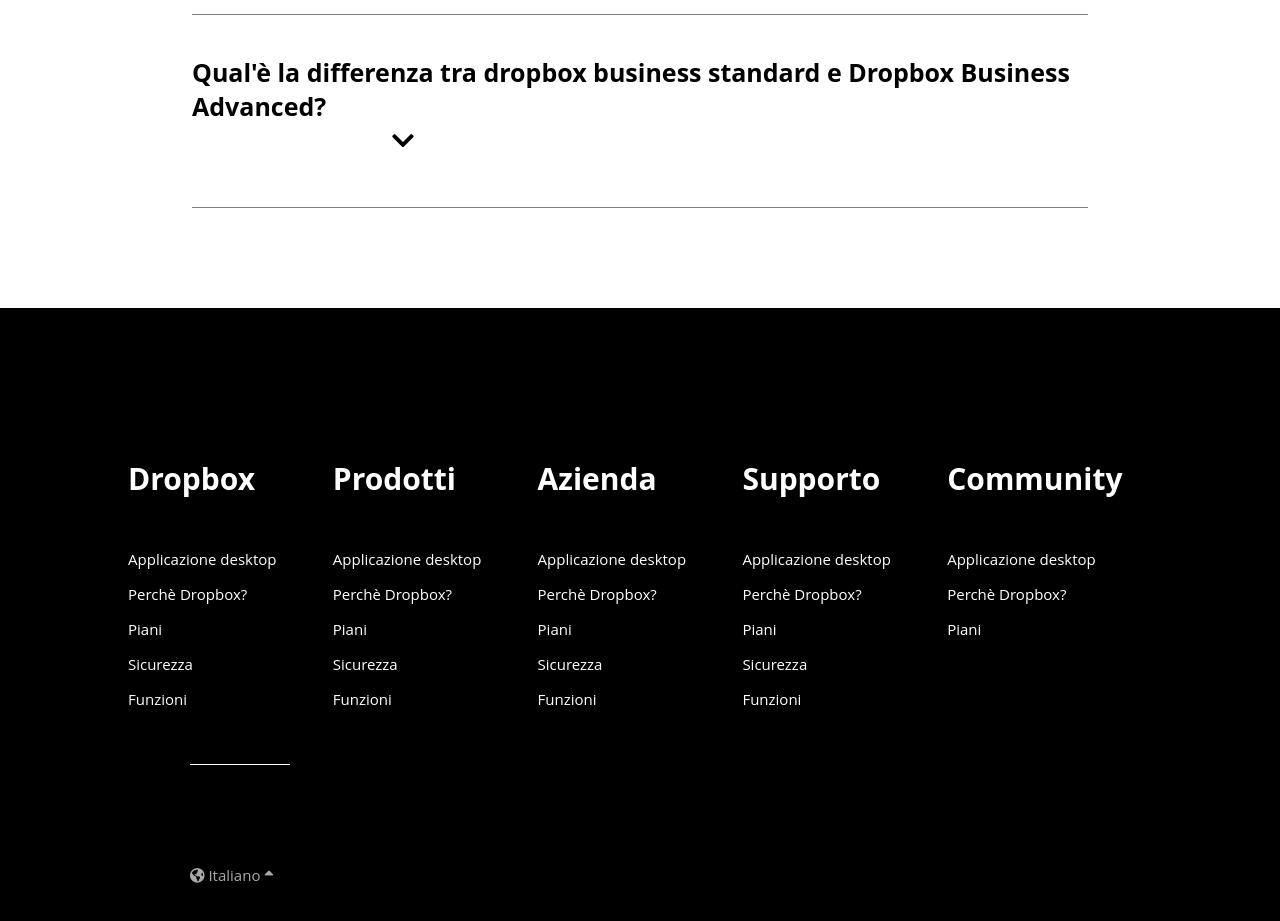
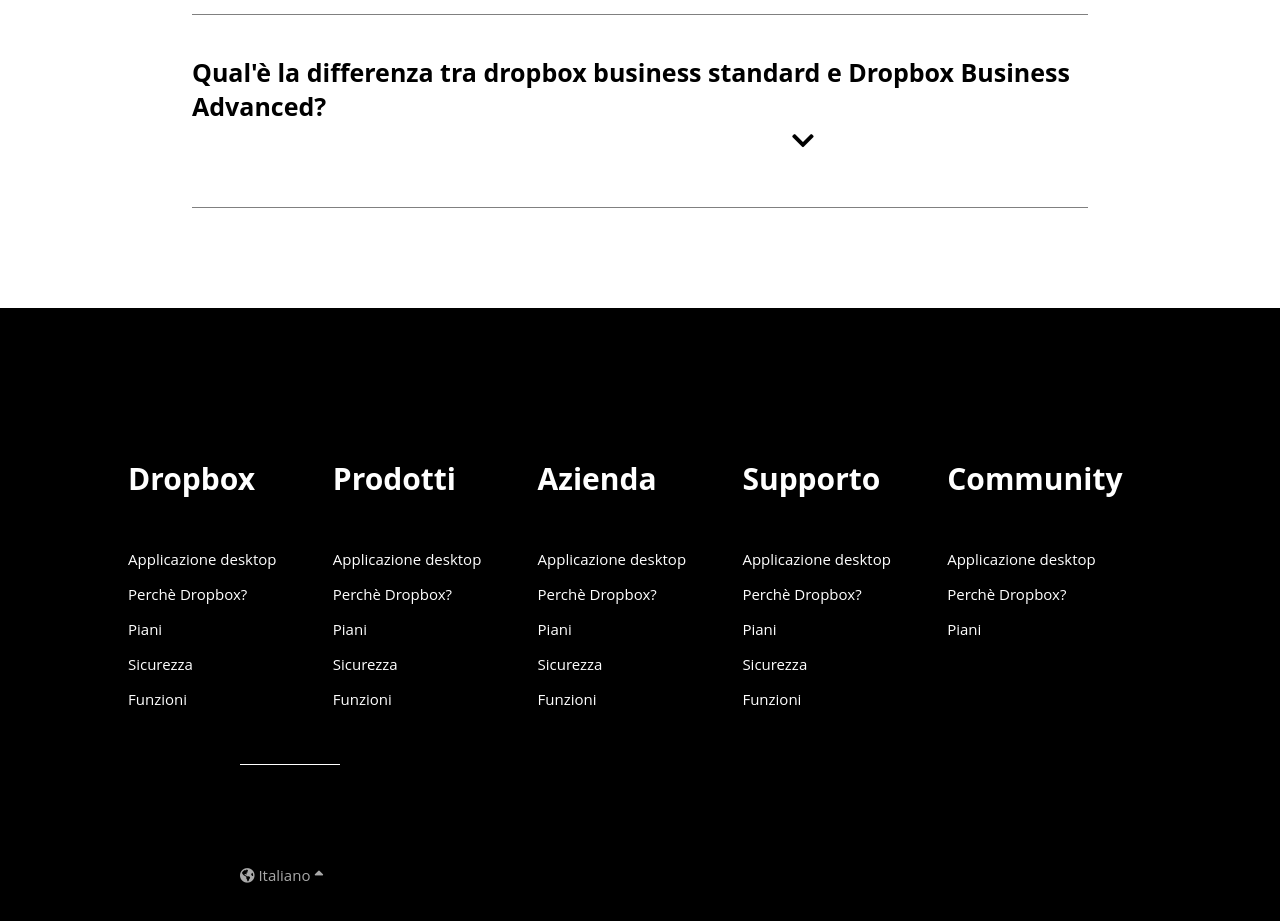
Before and after one commit to riccardolipparini/htmlcss-dropbox, a plain HTML site: page index.html in a window 1280 px wide. Shown: the part 8080-9001 px from the top of the page. Drawn offline with Linux system fonts and the light colour scheme.

Commit message:
esercizio finito

```diff
--- a/css/style.css
+++ b/css/style.css
@@ -530,7 +530,7 @@ a{
     margin-top: 50px;
 }
 .fa-chevron-down{
-    margin-left: 200px;
+    margin-left: 600px;
     display: inline-block;
 }
 .accordion4{
@@ -586,11 +586,11 @@ a{
     border-top: rgb(255, 255, 255) solid 1px;
     width: 100px;
     margin-top: 40px;
-    margin-left: 190px;
+    margin-left: 240px;
 }
 #language{
     color: rgba(255, 255, 255, 0.664);
-    margin-left: 190px;
+    margin-left: 240px;
     margin-top: 100px;
     font-size: 15px;
 }
--- a/index.html
+++ b/index.html
@@ -41,7 +41,7 @@
     <div id="jumbotron">
         <!-- parte sopra-->
         <div id="suec">
-            <h1 id="jumbotitle">Tutto ciò che ti serve per il lavoro, in un unico posto</h1>
+            <h1 id="jumbotitle">Tutto ciò che ti serve per il lavoro, <br> in un unico posto</h1>
         </div>
         <div id="jumbo1">
             <span>Dropbox Business è molto più di un semplice spazio per l’archiviazione sicura dei file: è un'area di
```
